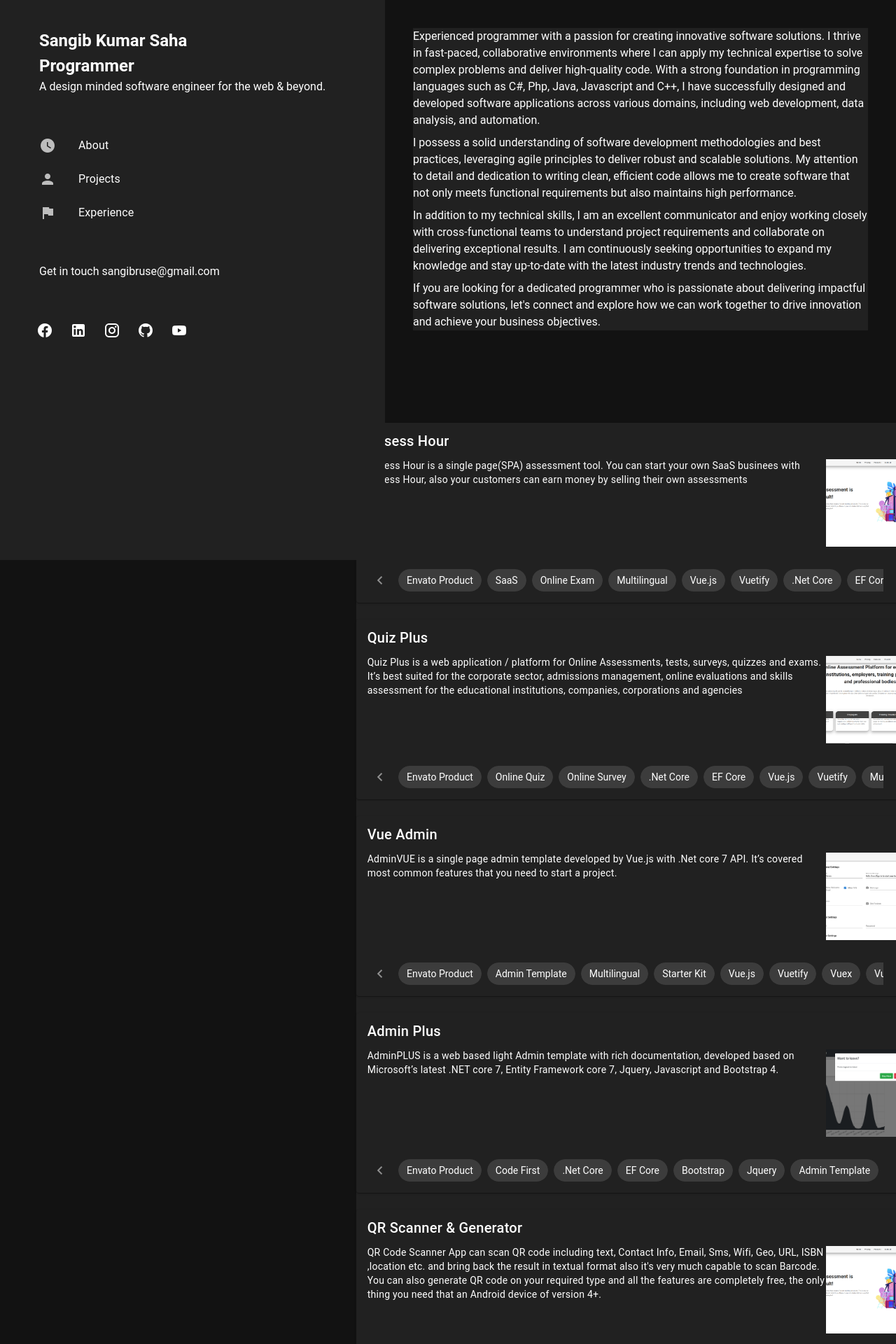
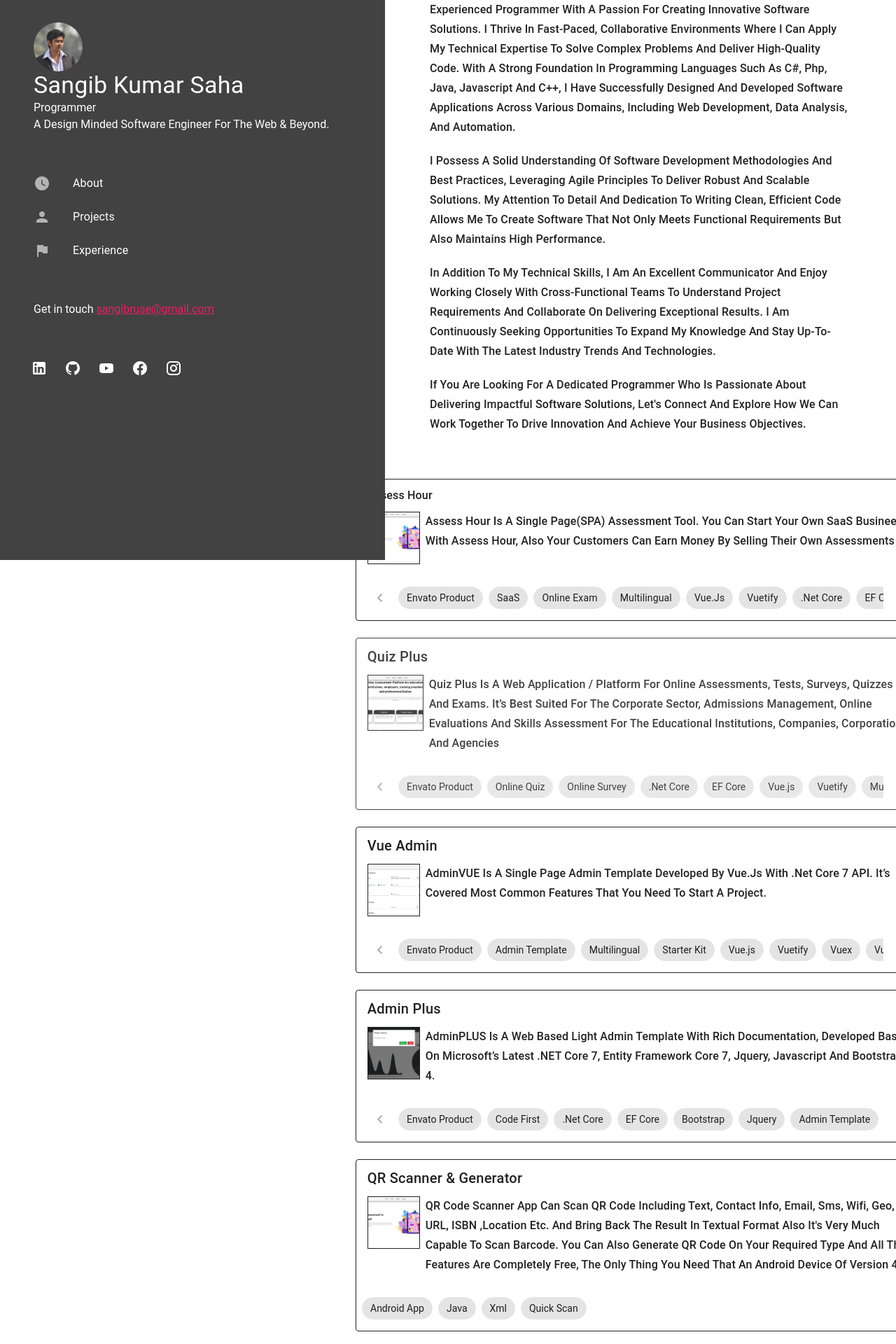
Before and after one commit to sangib58/SangibProject.Com, a Vue app: page / in a window 1280 px wide. Shown: the top 1920 px of the page at 70% size. Built offline with nearby package versions, Linux system fonts and the light colour scheme.

Commit message:
design changes, logo add and more

```diff
--- a/index.html
+++ b/index.html
@@ -3,7 +3,7 @@
 
 <head>
   <meta charset="UTF-8" />
-  <link rel="icon" href="/favicon.ico" />
+  <link rel="icon" href="/logo-no-background.png" />
   <meta name="viewport" content="width=device-width, initial-scale=1.0" />
   <title>Sangib Kumar Saha</title>
 </head>
--- a/src/App.vue
+++ b/src/App.vue
@@ -1,23 +1,11 @@
 <template>
   <v-app>
-    <v-navigation-drawer width="550" floating>
+    <v-navigation-drawer color="grey-darken-3" width="550" floating>
       <About/>
     </v-navigation-drawer>
-    <v-main class="d-flex flex-column align-center justify-center">
+    <v-main class="d-flex flex-column align-center justify-center mx-16">
       <Content/>
     </v-main>
-    <!-- <v-main>
-      <v-container>
-        <row>
-          <v-col cols="12" md="6">
-            <About/>
-          </v-col>
-          <v-col cols="12" md="6">
-            <Content/>
-          </v-col>
-        </row>
-      </v-container>
-    </v-main> -->
   </v-app>
 </template>
 
@@ -31,7 +19,7 @@ import Content from '@/views/Content.vue'
       Content
     },
     created(){
-      console.log(this.$route)
+      //console.log(this.$route)
     }
   }
 </script>
--- a/src/plugins/vuetify.js
+++ b/src/plugins/vuetify.js
@@ -16,7 +16,7 @@ export default createVuetify({
   theme: {
     themes: {
       light: {
-        dark:true,
+        dark:false,
         colors: {
           primary: '#1867C0',
           secondary: '#5CBBF6',
--- a/src/views/About.vue
+++ b/src/views/About.vue
@@ -1,22 +1,28 @@
 <template>
-    <v-sheet class="ma-10">
-        <h1 class="ml-4">Sangib Kumar Saha</h1>
-        <h2 class="ml-4">Programmer</h2>
-        <p class="mb-10 ml-4">
+    <v-sheet color="grey-darken-3" class="ma-8">
+        <v-avatar :image="this.homeImg" size="70" class="ml-4"></v-avatar>
+        <div class="text-h4 ml-4 text-capitalize">Sangib Kumar Saha</div>
+        <div class="ml-4 text-capitalize">Programmer</div>
+        <div class="mb-10 ml-4 text-capitalize">
             A design minded software engineer for the web & beyond.
-        </p>
+        </div>
         <v-list>
-            <v-list-item key="1" prepend-icon="mdi-clock" title="About" href="http://localhost:3002/#home"></v-list-item>
-            <v-list-item key="2" prepend-icon="mdi-account" title="Projects" href="http://localhost:3002/#project"></v-list-item>
-            <v-list-item key="3" prepend-icon="mdi-flag" title="Experience" href="http://localhost:3002/#experience"></v-list-item>
+            <v-list-item key="1" prepend-icon="mdi-clock" title="About" :href="this.aboutUrl"></v-list-item>
+            <v-list-item key="2" prepend-icon="mdi-account" title="Projects" :href="this.projectUrl"></v-list-item>
+            <v-list-item key="3" prepend-icon="mdi-flag" title="Experience" :href="this.experienceUrl"></v-list-item>
         </v-list>
 
-        <p class="mt-10 mb-12 ml-4">Get in touch sangibruse@gmail.com</p>
+        <div class="mt-10 mb-12 ml-4"><span>Get in touch </span>
+            <span>
+                <a href="mailto:sangibruse@gmail.com" target="_blank" class="text-pink">sangibruse@gmail.com</a>
+            </span>
+        </div>
         <div>
             <v-btn
                 v-for="icon in icons"
-                :key="icon"
-                :icon="icon"
+                :key="icon.img"
+                :icon="icon.img"
+                :href="icon.route"
                 variant="text"
             ></v-btn>
         </div>
@@ -27,12 +33,16 @@
     export default{
         data(){
             return{
+                homeImg:'/images/home-img.jpg',
+                aboutUrl:window.location.origin+'/#about',
+                projectUrl:window.location.origin+'/#project',
+                experienceUrl:window.location.origin+'/#experience',
                 icons: [
-                    'mdi-facebook',
-                    'mdi-linkedin',
-                    'mdi-instagram',
-                    'mdi-github',
-                    'mdi-youtube',
+                {img:'mdi-linkedin',route:'https://www.linkedin.com/in/sangib-kumar-saha-663914a1/'},
+                {img:'mdi-github',route:'https://github.com/sangib58'},
+                {img:'mdi-youtube',route:'https://www.youtube.com/channel/UCq17ya4NFrlAnWB0_HEjBSA'},
+                {img:'mdi-facebook',route:'https://www.facebook.com/shuvo58'},
+                {img:'mdi-instagram',route:'https://www.instagram.com/shuvo58/'}
                 ],
             }
         }
--- a/src/views/Content.vue
+++ b/src/views/Content.vue
@@ -1,55 +1,56 @@
 <template>
-    <section id="home" class="ma-10">
-        <v-sheet>
-            <p class="mb-2">
+    <section id="about">
+        <v-sheet class="text-subtitle-1 text-capitalize font-weight-medium">
+            <div class="mb-5">
                 Experienced programmer with a passion for creating innovative software solutions.
                 I thrive in fast-paced, collaborative environments where I can apply my technical
                 expertise to solve complex problems and deliver high-quality code. With a strong
                 foundation in programming languages such as C#, Php, Java, Javascript and C++,
                 I have successfully designed and developed software applications across various domains,
                 including web development, data analysis, and automation.
-            </p>
-            <p class="mb-2">
+            </div>
+            <div class="mb-5">
                 I possess a solid understanding of software development methodologies and best practices,
                  leveraging agile principles to deliver robust and scalable solutions.
                  My attention to detail and dedication to writing clean,
                  efficient code allows me to create software that not only meets functional
                  requirements but also maintains high performance.
-            </p>
-            <p class="mb-2">
+            </div>
+            <div class="mb-5">
                 In addition to my technical skills, I am an excellent communicator and enjoy working
                 closely with cross-functional teams to understand project requirements and
                 collaborate on delivering exceptional results. I am continuously seeking
                 opportunities to expand my knowledge and stay up-to-date with the latest
                 industry trends and technologies.
-            </p>
-            <p class="mb-2">
+            </div>
+            <div>
                 If you are looking for a dedicated programmer who is passionate about
                 delivering impactful software solutions, let's connect and explore how we
                 can work together to drive innovation and achieve your business objectives.
-            </p>
+            </div>
 
         </v-sheet>
     </section>
 
-    <section id="project" class="ma-8">
+    <section id="project" class="mt-16">
         <v-sheet>
-            <v-card class="mb-6 mt-13">
+            <v-card class="text-subtitle-1 text-capitalize font-weight-medium" variant="outlined">
                 <v-card-item>
-                    <v-card-title>Assess Hour</v-card-title>
+                    <v-card-title class="text-subtitle-1 text-capitalize font-weight-medium">Assess Hour</v-card-title>
                 </v-card-item>
                 <v-card-text class="d-flex flex-row">
-                    <div>
+                    <v-avatar
+                        size="75"
+                        rounded="0"
+                        variant="outlined"
+                    >
+                        <v-img :src="this.projectImg1" cover></v-img>
+                    </v-avatar>
+                    <div class="text-subtitle-1 text-capitalize font-weight-medium pl-2">
                         Assess Hour is a single page(SPA) assessment tool.
                         You can start your own SaaS businees with Assess Hour,
                         also your customers can earn money by selling their own assessments
                     </div>
-                    <v-avatar
-                        size="125"
-                        rounded="0"
-                    >
-                        <v-img :src="this.projectImg1" cover></v-img>
-                    </v-avatar>
                 </v-card-text>
                 <v-card-actions>
                     <v-chip-group>
@@ -64,23 +65,27 @@
                     </v-chip-group>
                 </v-card-actions>
             </v-card>
-            <v-card class="my-6">
+
+
+            <v-card class="my-6" color="grey-darken-3" variant="outlined">
                 <v-card-item>
                     <v-card-title>Quiz Plus</v-card-title>
                 </v-card-item>
                 <v-card-text class="d-flex flex-row">
-                    <div>
+                    <v-avatar
+                        size="80"
+                        rounded="0"
+                        variant="outlined"
+                    >
+                        <v-img :src="this.projectImg2" cover></v-img>
+                    </v-avatar>
+                    <div class="text-subtitle-1 text-capitalize font-weight-medium pl-2">
                         Quiz Plus is a web application / platform for Online Assessments,
                         tests, surveys, quizzes and exams. It’s best suited for the corporate sector,
                         admissions management, online evaluations and skills assessment for the educational
                         institutions, companies, corporations and agencies
                     </div>
-                    <v-avatar
-                        size="125"
-                        rounded="0"
-                    >
-                        <v-img :src="this.projectImg2" cover></v-img>
-                    </v-avatar>
+
                 </v-card-text>
                 <v-card-actions>
                     <v-chip-group>
@@ -95,21 +100,23 @@
                     </v-chip-group>
                 </v-card-actions>
             </v-card>
-            <v-card class="my-6">
+            <v-card class="my-6" variant="outlined">
                 <v-card-item>
                     <v-card-title>Vue Admin</v-card-title>
                 </v-card-item>
                 <v-card-text class="d-flex flex-row">
-                    <div>
+                    <v-avatar
+                        size="75"
+                        rounded="0"
+                        variant="outlined"
+                    >
+                        <v-img :src="this.projectImg3" cover></v-img>
+                    </v-avatar>
+                    <div class="text-subtitle-1 text-capitalize font-weight-medium pl-2">
                         AdminVUE is a single page admin template developed by Vue.js with .Net core 7 API.
                          It’s covered most common features that you need to start a project.
                     </div>
-                    <v-avatar
-                        size="125"
-                        rounded="0"
-                    >
-                        <v-img :src="this.projectImg3" cover></v-img>
-                    </v-avatar>
+
                 </v-card-text>
                 <v-card-actions>
                     <v-chip-group>
@@ -125,22 +132,24 @@
                     </v-chip-group>
                 </v-card-actions>
             </v-card>
-            <v-card class="my-6">
+            <v-card class="my-6" variant="outlined">
                 <v-card-item>
                     <v-card-title>Admin Plus</v-card-title>
                 </v-card-item>
                 <v-card-text class="d-flex flex-row">
-                    <div>
+                    <v-avatar
+                        size="75"
+                        rounded="0"
+                        variant="outlined"
+                    >
+                        <v-img :src="this.projectImg4" cover></v-img>
+                    </v-avatar>
+                    <div class="text-subtitle-1 text-capitalize font-weight-medium pl-2">
                         AdminPLUS is a web based light Admin template with rich documentation,
                          developed based on Microsoft’s latest .NET core 7, Entity Framework core 7, Jquery,
                          Javascript and Bootstrap 4.
                     </div>
-                    <v-avatar
-                        size="125"
-                        rounded="0"
-                    >
-                        <v-img :src="this.projectImg4" cover></v-img>
-                    </v-avatar>
+
                 </v-card-text>
                 <v-card-actions>
                     <v-chip-group>
@@ -155,24 +164,26 @@
                     </v-chip-group>
                 </v-card-actions>
             </v-card>
-            <v-card class="my-6">
+            <v-card class="my-6" variant="outlined">
                 <v-card-item>
                     <v-card-title>QR Scanner & Generator</v-card-title>
                 </v-card-item>
                 <v-card-text class="d-flex flex-row">
-                    <div>
+                    <v-avatar
+                        size="75"
+                        rounded="0"
+                        variant="outlined"
+                    >
+                        <v-img :src="this.projectImg1" cover></v-img>
+                    </v-avatar>
+                    <div class="text-subtitle-1 text-capitalize font-weight-medium pl-2">
                         QR Code Scanner App can scan QR code including text, Contact Info,
                         Email, Sms, Wifi, Geo, URL, ISBN ,location etc. and bring back the result
                         in textual format also it's very much capable to scan Barcode. You can also
                          generate QR code on your required type and all the features are completely free,
                          the only thing you need that an Android device of version 4+.
                     </div>
-                    <v-avatar
-                        size="125"
-                        rounded="0"
-                    >
-                        <v-img :src="this.projectImg1" cover></v-img>
-                    </v-avatar>
+
                 </v-card-text>
                 <v-card-actions>
                     <v-chip-group>
@@ -186,9 +197,9 @@
         </v-sheet>
     </section>
 
-    <section id="experience" class="ma-8">
+    <section id="experience">
         <v-sheet>
-            <v-card class="mt-10 mb-6">
+            <v-card class="mt-10 mb-6" variant="tonal" elevation="8">
                 <v-card-item>
                     <v-card-title>Bangaldesh Open University</v-card-title>
                     <v-card-subtitle>Programmer</v-card-subtitle>
@@ -208,7 +219,7 @@
                     </v-chip-group>
                 </v-card-actions>
             </v-card>
-            <v-card class="my-6">
+            <v-card class="my-6" variant="tonal" elevation="8">
                 <v-card-item>
                     <v-card-title>Aamra Companies</v-card-title>
                     <v-card-subtitle>Assistant Manager-IT</v-card-subtitle>
@@ -228,7 +239,7 @@
                     </v-chip-group>
                 </v-card-actions>
             </v-card>
-            <v-card class="my-6">
+            <v-card class="my-6" variant="tonal" elevation="8">
                 <v-card-item>
                     <v-card-title>Edison Group</v-card-title>
                     <v-card-subtitle>Software Engineer</v-card-subtitle>
@@ -248,7 +259,7 @@
                     </v-chip-group>
                 </v-card-actions>
             </v-card>
-            <v-card class="my-6">
+            <v-card class="my-6" variant="tonal" elevation="8">
                 <v-card-item>
                     <v-card-title>Bdjobs.com Ltd</v-card-title>
                     <v-card-subtitle>Jr. Software Engineer</v-card-subtitle>
```
Also changed, not shown: public/images/home-img.jpg (added), public/logo-no-background.png (added).
